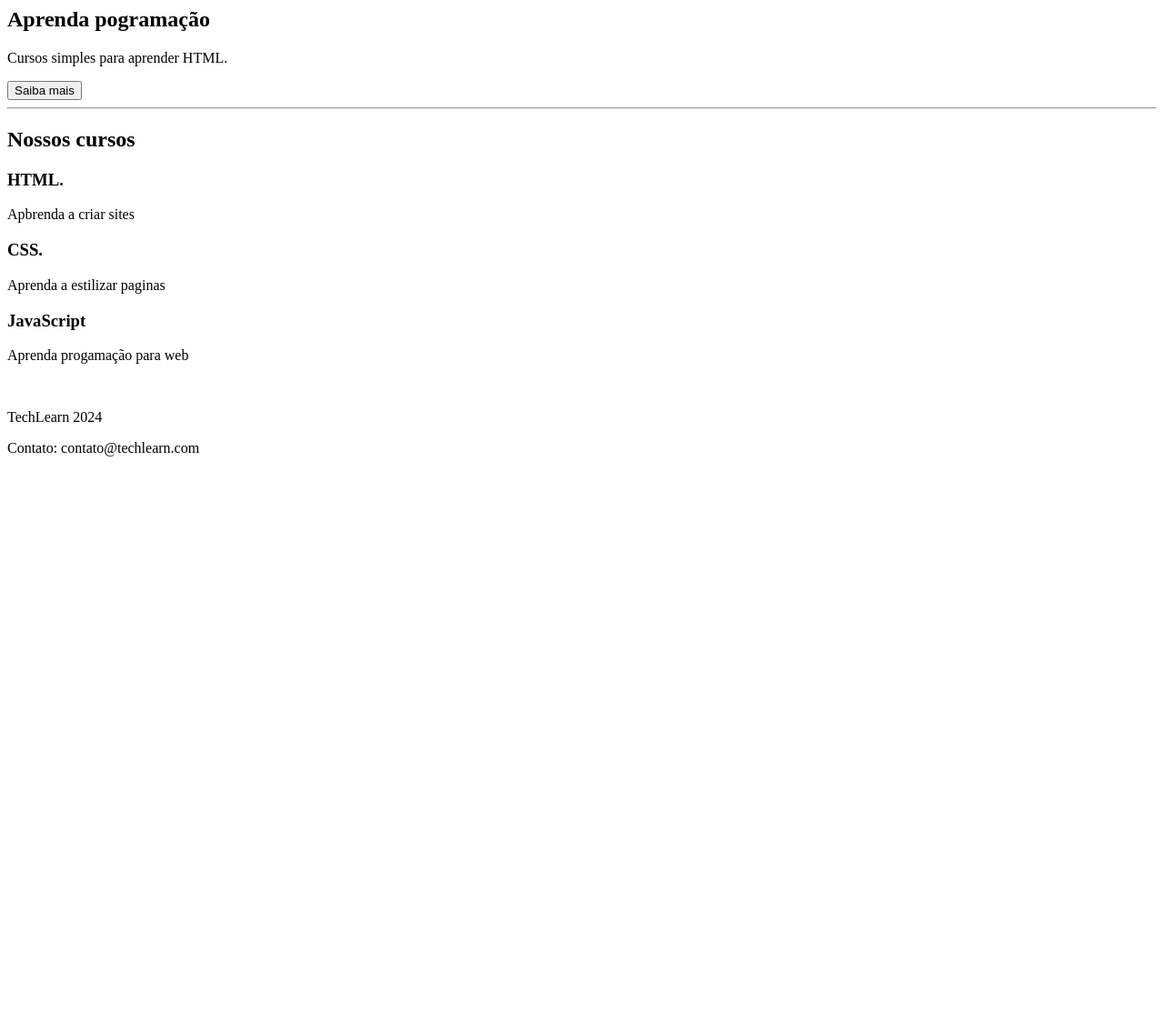
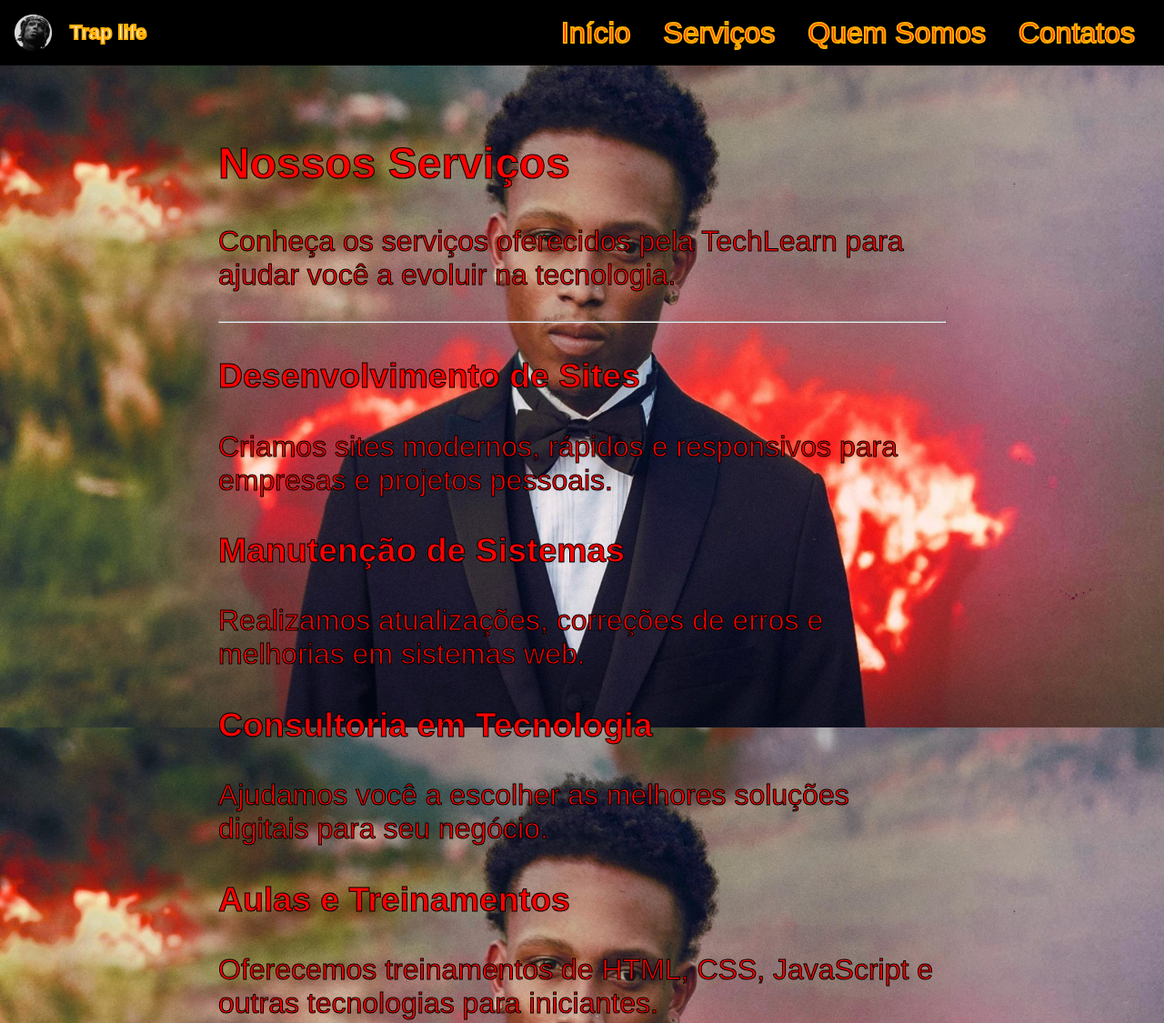
Before and after one commit to enzonunezmachado/Site-FTP, a plain HTML site: page servicos.html in a window 1280 px wide. Shown: the top 1125 px of the page at 91% size. Before the commit the page ends 800 px from the top, so only its background shows below. Drawn offline with Linux system fonts and the light colour scheme.

Commit message:
Atualizar o servicos.html

```diff
--- a/servicos.html
+++ b/servicos.html
@@ -1,16 +1,60 @@
-  <main>
-        <h2>Aprenda pogramação</h2>
-        <p>Cursos simples para aprender HTML.</p>
-        <button type="submit">Saiba mais</button>
-        <hr>
-        <h2>Nossos cursos</h2>
-        <h3>HTML.</h3>
-        <p>Apbrenda a criar sites<p>
-        <h3>CSS.</h3>
-        <p>Aprenda a estilizar paginas</p>
-        <h3>JavaScript</h3>
-        <p>Aprenda progamação para web</p>
-    </main>
+<!DOCTYPE html>
+<html lang="pt-br">
+<head>
+    <meta charset="UTF-8">
+    <meta name="viewport" content="width=device-width, initial-scale=1.0">
+    <title>Carrinho de Compras</title>
+    <link rel="stylesheet" href="css/style.css">
+</head>
+<body background="img/oi.jpg">
+        <header>
+        <img src="img/logo.png" alt="Trap">
+        <h1>Trap life</h1>
+
+        <input type="checkbox" id="check">
+        <label for="check" class="open-menu">☰</label>
+        <label for="check" class="close-menu">✕</label>
+
+        <nav class="menu">
+            <ul>
+                <li><a href="index.html">Início</a></li>
+                <li><a href="servicos.html">Serviços</a></li>
+                <li><a href="sobre.html">Quem Somos</a></li>
+                <li><a href="contato.html">Contatos</a></li>
+            </ul>
+        </nav>
+    </header>
+    </header>
+<main>
+    <h2>Nossos Serviços</h2>
+    <p>Conheça os serviços oferecidos pela TechLearn para ajudar você a evoluir na tecnologia.</p>
+
+    <hr>
+
+    <section>
+        <h3>Desenvolvimento de Sites</h3>
+        <p>Criamos sites modernos, rápidos e responsivos para empresas e projetos pessoais.</p>
+    </section>
+
+    <section>
+        <h3>Manutenção de Sistemas</h3>
+        <p>Realizamos atualizações, correções de erros e melhorias em sistemas web.</p>
+    </section>
+
+    <section>
+        <h3>Consultoria em Tecnologia</h3>
+        <p>Ajudamos você a escolher as melhores soluções digitais para seu negócio.</p>
+    </section>
+
+    <section>
+        <h3>Aulas e Treinamentos</h3>
+        <p>Oferecemos treinamentos de HTML, CSS, JavaScript e outras tecnologias para iniciantes.</p>
+    </section>
+
+    <br>
+
+    <button type="button">Solicitar Serviço</button>
+</main>
     <br>
     <footer>
         <p>TechLearn 2024</p>
```
